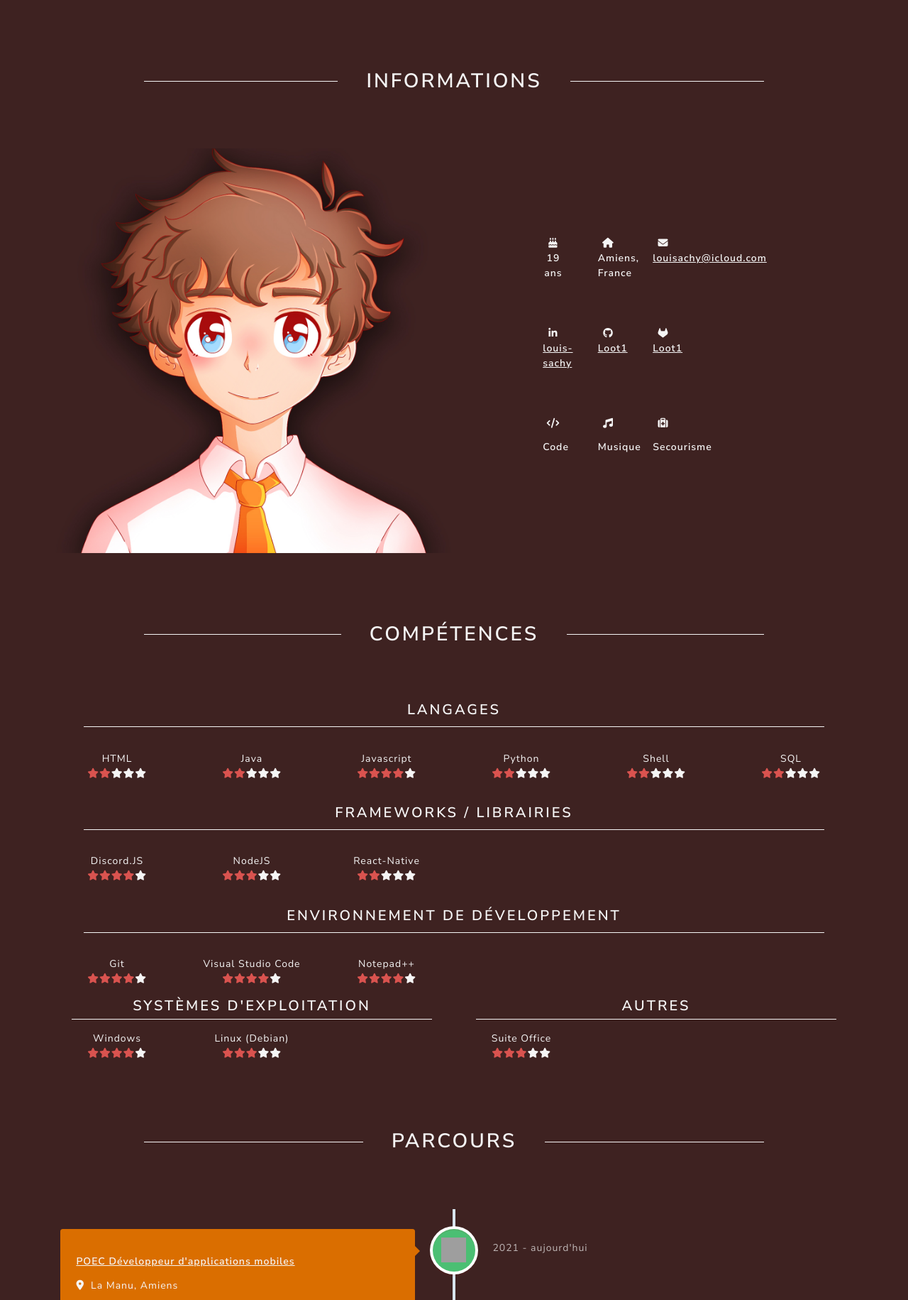
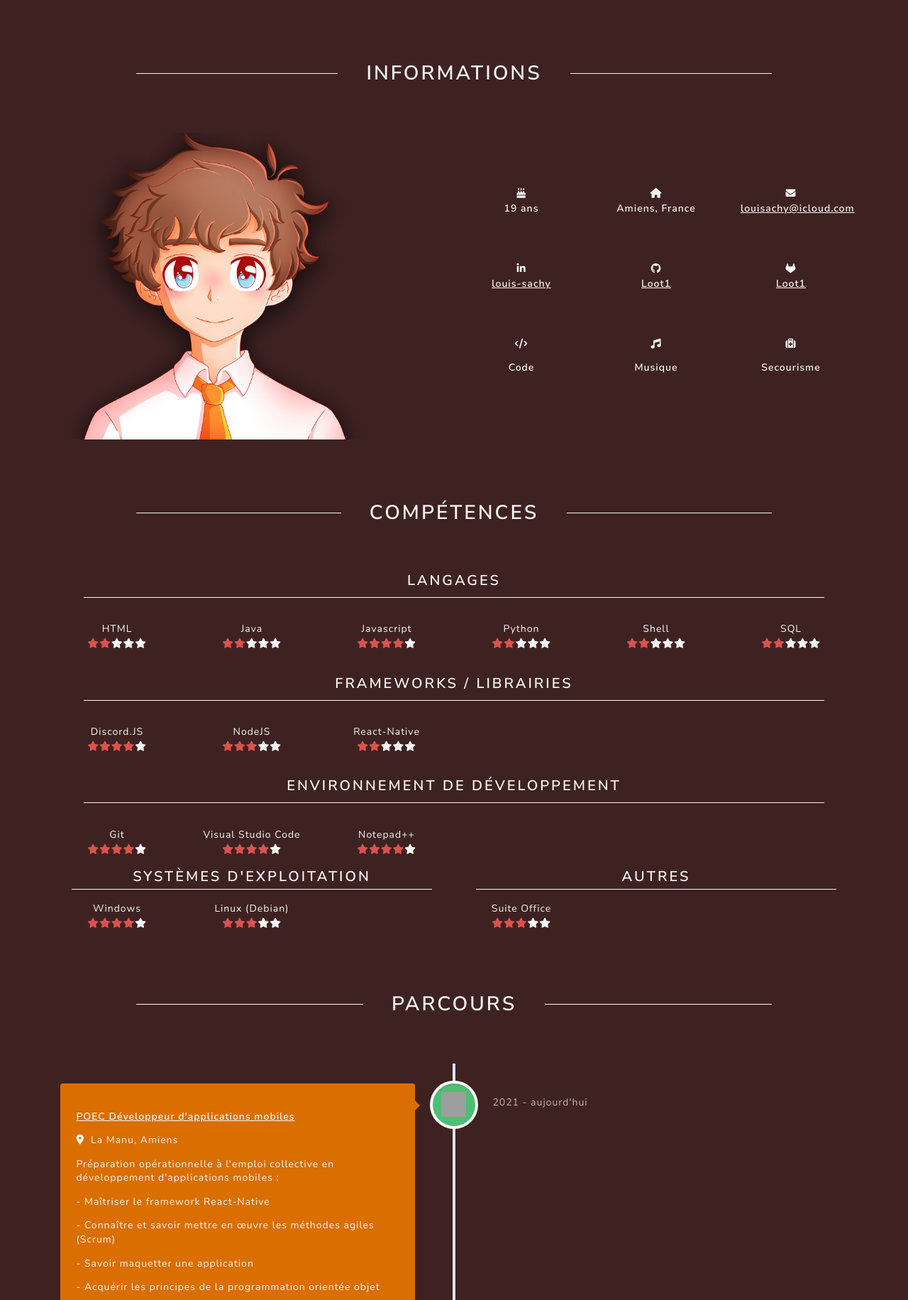
Before and after one commit to Loot1/Old-Portfolio, a PHP site: page / in a window 1280 px wide. Shown: the part 89-1920 px from the top of the page at 71% size. Run offline with PHP 8.4, Linux system fonts and the light colour scheme; some libraries are stand-ins or nearby versions; grey boxes are pictures that could not be loaded.

Commit message:
Fix icons of informations section placement

```diff
--- a/index.html
+++ b/index.html
@@ -37,47 +37,45 @@
   <div class="container">
     <section id="infos">
       <h2 class="sectionTitle">Informations</h2>
-      <div class="row">
-        <img src="img/louis.jpg" alt="" width=50% height=50%/>
-        <div class="column align-self-center">
-          <div class="row justify-content-center">
-            <div class="col-12 col-sm-6 col-md-2 col-lg-2 col-xl-2 text-center p-4">
+      <div class="row align-items-center">
+          <div class="col-6">
+            <img src="img/louis.jpg" alt="" width=80% height=80%/>
+          </div>
+          <div class="col-6">
+            <div class="row text-center">
+              <div class="col-4 p-4">
                 <i class="fa fa-birthday-cake"></i>
                 <p class="font-weight-bold">19 ans</p>
               </div>
-            <div class="col-12 col-sm-6 col-md-2 col-lg-2 col-xl-2 text-center p-4">
+              <div class="col-4 p-4">
                 <i class="fas fa-home"></i>
                 <p class="font-weight-bold">Amiens, France</p>
               </div>
-            <div class="col-12 col-sm-6 col-md-2 col-lg-2 col-xl-2 text-center p-4">
+              <div class="col-4 p-4">
                 <i class="fas fa-envelope"></i><br>
                 <p class="font-weight-bold"><a href="mailto:louisachy@icloud.com">louisachy@icloud.com</a></p>
               </div>
-          </div>
-          <div class="row justify-content-center">
-            <div class="col-12 col-sm-6 col-md-2 col-lg-2 col-xl-2 text-center p-4">
+              <div class="col-4 p-4">
                 <i class="fab fa-linkedin-in"></i><br>
                 <p class="font-weight-bold"><a href="https://www.linkedin.com/in/louis-sachy/">louis-sachy</a></p>
               </div>
-            <div class="col-12 col-sm-6 col-md-2 col-lg-2 col-xl-2 text-center p-4">
+              <div class="col-4 p-4">
                 <i class="fab fa-github"></i><br>
                 <p class="font-weight-bold"><a href="https://github.com/Loot1">Loot1</a></p>
               </div>
-            <div class="col-12 col-sm-6 col-md-2 col-lg-2 col-xl-2 text-center p-4">
+              <div class="col-4 p-4">
                 <i class="fab fa-gitlab"></i><br>
                 <p class="font-weight-bold"><a href="https://gitlab.com/Loot1">Loot1</a></p>
               </div>
-          </div>
-          <div class="row justify-content-center">
-            <div class="col-12 col-sm-6 col-md-2 col-lg-2 col-xl-2 text-center p-4">
+              <div class="col-4 p-4">
                 <i class="fas fa-code hobbies mb-3"></i><br>
                 <p class="font-weight-bold">Code</p>
               </div>
-            <div class="col-12 col-sm-6 col-md-2 col-lg-2 col-xl-2 text-center p-4">
+              <div class="col-4 p-4">
                 <i class="fas fa-music hobbies mb-3"></i><br>
                 <p class="font-weight-bold">Musique</p>
               </div>
-            <div class="col-12 col-sm-6 col-md-2 col-lg-2 col-xl-2 text-center p-4">
+              <div class="col-4 p-4">
                 <i class="fas fa-medkit hobbies mb-3"></i><br>
                 <p class="font-weight-bold">Secourisme</p>
               </div>
--- a/style.css
+++ b/style.css
@@ -398,7 +398,7 @@ a:not(.nav-link) {
     align-items: center;
     color: whitesmoke;
     display: flex;
-    margin: 7%
+    margin: 6%
 }
 
 .sectionTitle:before, .sectionTitle:after {
```
Lines whose indentation alone changed are shown as unchanged.
